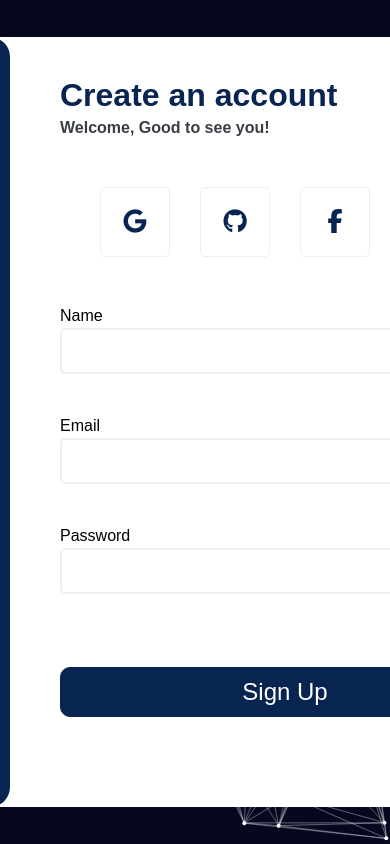
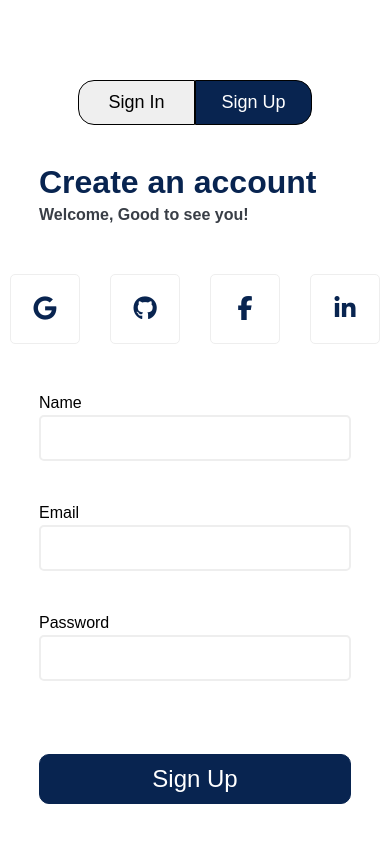
Before and after one commit to Joecoot/Exam-Page, a plain HTML site: page login/index.html in a window 390 px wide. Both pictures are taken after a click on the button "Sign Up". Drawn offline with Linux system fonts and the light colour scheme.

Commit message:
Add files via upload

```diff
--- a/login/index.html
+++ b/login/index.html
@@ -24,6 +24,11 @@
             <h1 id="transition-head">Hello!</h1>
             <h2 id="transition-body">Don't have an account?</h2>
             <button id="transition-button">Sign Up</button>
+        </div>
+
+        <div id="responsive-div">
+            <button id="responsive-login" class="active">Sign In</button>
+            <button id="responsive-sign">Sign Up</button>
         </div>
 
         <div id="login-wrapper" class="login-wrapper">
--- a/login/script.js
+++ b/login/script.js
@@ -1,4 +1,4 @@
-import {isValidEmail, isValidName, isValidPassword} from "./dataCheck.js";
+import { isValidEmail, isValidName, isValidPassword } from "./dataCheck.js";
 
 const loginWrapper = document.getElementById("login-wrapper");
 const cover = document.getElementById("cover");
@@ -43,11 +43,9 @@ loginButton.onclick = () => {
       localStorage.setItem(`logged`, true);
       loginButton.parentElement.querySelector(`.error`).textContent = ``;
       window.location.href = `../get-started-page/getStartedPage.html`;
-            console.log("test")
     } else {
-            loginButton.parentElement.querySelector(
-                `#login-error`
-            ).textContent = `Wrong email or password.`;
+      loginButton.parentElement.querySelector(`#login-error`).textContent =
+        `Wrong email or password.`;
       localStorage.setItem(`logged`, false);
     }
   }
@@ -77,9 +75,12 @@ signButton.onclick = () => {
         name: signNameInput.value,
         email: signEmailInput.value,
         password: signPasswordInput.value,
-            })
+      }),
     );
     transition();
+    if (window.innerWidth <= 1200) {
+      changeToLogin();
+    }
   }
 };
 
@@ -110,3 +111,42 @@ function transition() {
     signPasswordInput.value = ``;
   }
 }
+
+const responsiveDiv = document.getElementById(`responsive-div`);
+const signupWrapper = document.getElementById(`signIn-Wrapper`);
+window.addEventListener(`resize`, () => {
+  responsive();
+});
+
+const responsiveLogin = document.getElementById(`responsive-login`);
+const responsiveSign = document.getElementById(`responsive-sign`);
+
+function changeToLogin() {
+  state = 0;
+  responsiveLogin.classList.add(`active`);
+  responsiveSign.classList.remove(`active`);
+  signupWrapper.classList.add(`display-none`);
+  loginWrapper.classList.remove(`display-none`);
+}
+
+responsiveLogin.addEventListener(`click`, changeToLogin);
+
+responsiveSign.addEventListener(`click`, (e) => {
+  state = 1;
+  responsiveLogin.classList.remove(`active`);
+  responsiveSign.classList.add(`active`);
+  signupWrapper.classList.remove(`display-none`);
+  loginWrapper.classList.add(`display-none`);
+});
+
+function responsive() {
+  if (window.innerWidth <= 1200) {
+    responsiveDiv.classList.remove(`display-none`);
+    signupWrapper.classList.add(`display-none`);
+  } else {
+    signupWrapper.classList.remove(`display-none`);
+    loginWrapper.classList.remove(`display-none`);
+  }
+}
+
+responsive();
--- a/login/style.css
+++ b/login/style.css
@@ -14,8 +14,8 @@ html {
   margin: 0;
   padding: 0;
   overflow: hidden;
-  height: 100%;
-  width: 100%;
+  height: 100vh;
+  width: 100vw;
 }
 
 canvas {
@@ -203,3 +203,74 @@ h2 {
   background-color: white;
   color: var(--primary-color);
 }
+
+.display-none {
+  display: none;
+}
+
+#responsive-div {
+  width: 60%;
+  height: 3rem;
+  border-radius: 1rem;
+  display: none;
+}
+
+#responsive-div button {
+  font-size: large;
+  font-weight: 400;
+  border: 1px solid black;
+  transition: 0.5s ease;
+}
+
+#responsive-login {
+  border-radius: 1rem 0 0 1rem;
+}
+
+#responsive-sign {
+  border-radius: 0 1rem 1rem 0;
+  border-left: none;
+}
+
+.active {
+  background-color: var(--primary-color);
+  color: white;
+}
+
+@media screen and (max-width: 1200px) {
+  canvas {
+    display: none;
+  }
+
+  #cover {
+    display: none;
+  }
+
+  #total-wrapper {
+    flex-direction: column;
+    width: 100%;
+    height: 100%;
+    justify-content: flex-start;
+    padding-top: 5rem;
+  }
+
+  #login-wrapper {
+    width: 100%;
+    max-width: none;
+    padding: 10% !important;
+
+  }
+
+  #signIn-Wrapper {
+    width: 100%;
+    max-width: none;
+    padding: 10% !important;
+  }
+
+  button {
+    width: 100% !important;
+  }
+
+  #responsive-div {
+    display: flex;
+  }
+}
```
Lines whose indentation alone changed are shown as unchanged.
